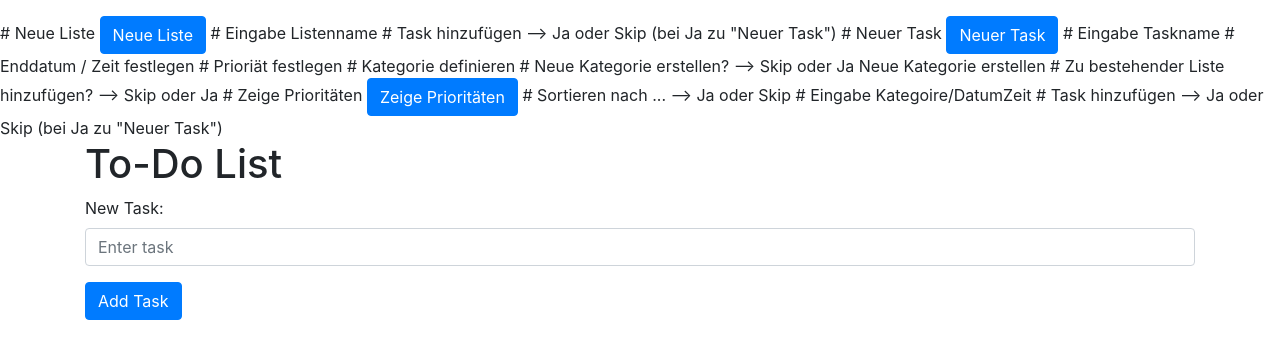
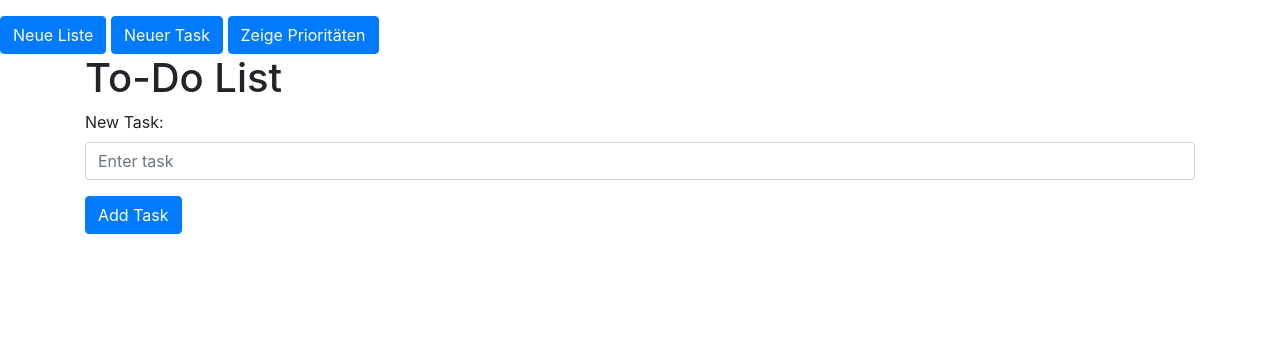
Before and after one commit to francesknoepfel/projekt, a Flask app: template templates/index.html in a window 1280 px wide. Shown: the top 359 px of the page. Run offline with Flask 3, Linux system fonts and the light colour scheme; the template is opened without the code that fills it, so the values that code supplies are empty; some libraries are stand-ins or nearby versions.

Commit message:
Code merged

```diff
--- a/templates/app.py
+++ b/templates/app.py
@@ -1,3 +1,3 @@
-@app.route("/todolist")
-def todolist():
-    todolist
+@app.route("/todo_list")
+def todo_list():
+    todo_list
--- a/templates/index.html
+++ b/templates/index.html
@@ -5,15 +5,6 @@
     <title>My To-Do List</title>
     <link rel="stylesheet" href="https://stackpath.bootstrapcdn.com/bootstrap/4.3.1/css/bootstrap.min.css"
           integrity="sha384-ggOyR0iXCbMQv3Xipma34MD+dH/1fQ784/j6cY/iJTQUOhcWr7x9JvoRxT2MZw1T" crossorigin="anonymous">
-    <script src="https://code.jquery.com/jquery-3.3.1.slim.min.js"
-            integrity="sha384-q8i/X+965DzO0rT7abK41JStQIAqVgRVzpbzo5smXKp4YfRvH+8abtTE1Pi6jizo"
-            crossorigin="anonymous"></script>
-    <script src="https://cdnjs.cloudflare.com/ajax/libs/popper.js/1.14.7/umd/popper.min.js"
-            integrity="sha384-UO2eT0CpHqdSJQ6hJty5KVphtPhzWj9WO1clHTMGa3JDZwrnQq4sF86dIHNDz0W1"
-            crossorigin="anonymous"></script>
-    <script src="https://stackpath.bootstrapcdn.com/bootstrap/4.3.1/js/bootstrap.min.js"
-            integrity="sha384-JjSmVgyd0p3pXB1rRibZUAYoIIy6OrQ6VrjIEaFf/nJGzIxFDsf4x0xIM+B07jRM"
-            crossorigin="anonymous"></script>
 </head>
 <body>
     <h1>{{ ueberschrift }}</h1>
@@ -25,39 +16,12 @@
       {% endfor %}
     </ul>
 
-    # Neue Liste
-    <button id="myButton" class="btn btn-primary" onclick="alert('Button clicked!')">Neue Liste </button>
+    <a href="/form" class="btn btn-primary">Neue Liste</a>
 
-# Eingabe Listenname
-    # Task hinzufügen --> Ja oder Skip (bei Ja zu "Neuer Task")
-# Neuer Task
-    <button id="myButton" class="btn btn-primary" onclick="alert('Button clicked!')">Neuer Task </button>
-    # Eingabe Taskname
-<script>
-function openForm() {
-  window.location.href = '/form';
-}
-</script>
-    # Enddatum / Zeit festlegen
-    # Prioriät festlegen
-    # Kategorie definieren
-    # Neue Kategorie erstellen? --> Skip oder Ja Neue Kategorie erstellen
-    # Zu bestehender Liste hinzufügen? --> Skip oder Ja
-# Zeige Prioritäten
-    <button id="myButton" class="btn btn-primary" onclick="alert('Button clicked!')">Zeige Prioritäten </button>
-    # Sortieren nach ... --> Ja oder Skip
-    # Eingabe Kategoire/DatumZeit
-    # Task hinzufügen --> Ja oder Skip (bei Ja zu "Neuer Task")
+    <a href="/new-task" class="btn btn-primary">Neuer Task</a>
 
+    <a href="/prio" class="btn btn-primary">Zeige Prioritäten</a>
 
-<!DOCTYPE html>
-<html>
-<head>
-    <title>To-Do List</title>
-    <!-- Bootstrap CSS -->
-    <link rel="stylesheet" href="https://maxcdn.bootstrapcdn.com/bootstrap/4.0.0/css/bootstrap.min.css">
-</head>
-<body>
     <div class="container">
         <h1>To-Do List</h1>
         <ul class="list-group">
@@ -73,13 +37,10 @@ function openForm() {
             <button type="submit" class="btn btn-primary">Add Task</button>
         </form>
     </div>
+
     <!-- Bootstrap JS -->
     <script src="https://code.jquery.com/jquery-3.2.1.slim.min.js"></script>
     <script src="https://cdnjs.cloudflare.com/ajax/libs/popper.js/1.12.9/umd/popper.min.js"></script>
     <script src="https://maxcdn.bootstrapcdn.com/bootstrap/4.0.0/js/bootstrap.min.js"></script>
 </body>
 </html>
-
-
-</body>
-</html>
```
Also changed, not shown: templates/new-task.html (added), templates/prio.html (added).
